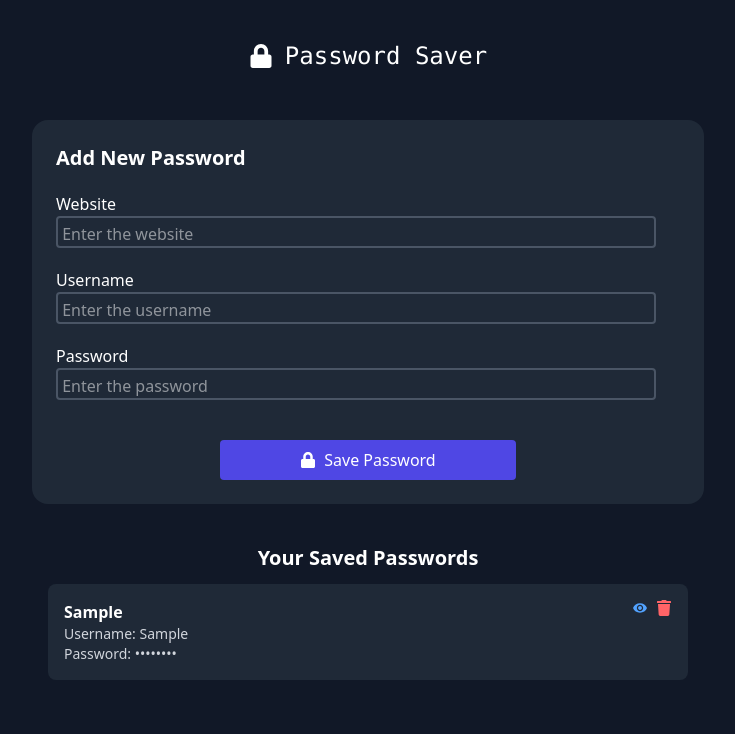
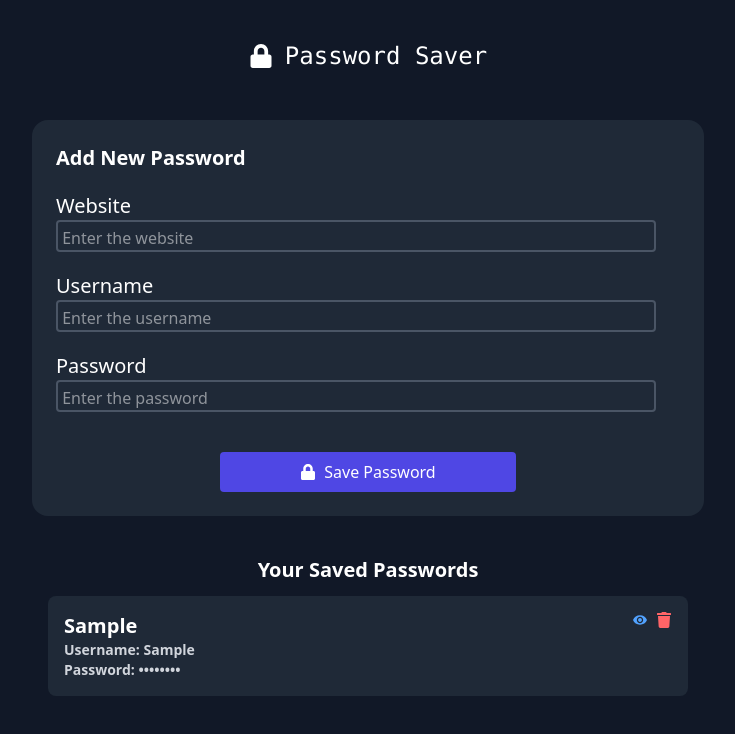
Before and after one commit to ad1tyaydv/password-saver, a React (Vite) app: page /passwords in a window 1280 px wide. Both pictures are taken after typing "Sample", "Sample", "Sample123" into the empty fields and a click on the button "Save Password". Shown: the top 734 px of the page, without its empty margins (272-1007 px from the left). Built offline with nearby package versions, Linux system fonts and the light colour scheme.

Commit message:
new commit

```diff
--- a/src/components/login.jsx
+++ b/src/components/login.jsx
@@ -20,7 +20,7 @@ function Login ({onSwitch}) {
 };
 
     return (
-        <div className="min-h-screen bg-blue-300 flex items-center justify-center">
+        <div className="min-h-screen bg-[#111827] flex items-center justify-center">
             <div className="bg-white p-8 rounded-2xl shadow-lg w-full max-w-md">
                 <h2 className="text-3xl font-bold text-center mb-6">Login</h2>
 
--- a/src/components/passpage.jsx
+++ b/src/components/passpage.jsx
@@ -74,7 +74,7 @@ function Passpage() {
                     Add New Password
                 </span>
                 <div className="pt-5">
-                    <label className="block">Website</label>
+                    <label className="block text-xl">Website</label>
                     <input
                         type="text"
                         value={website}
@@ -84,7 +84,7 @@ function Passpage() {
                     />
                 </div>
                 <div className="pt-5">
-                    <label className="block">Username</label>
+                    <label className="block text-xl">Username</label>
                     <input
                         type="text"
                         value={username}
@@ -94,7 +94,7 @@ function Passpage() {
                     />
                 </div>
                 <div className="pt-5">
-                    <label className="block">Password</label>
+                    <label className="block text-xl">Password</label>
                     <input
                         type="password"
                         value={password}
@@ -126,9 +126,9 @@ function Passpage() {
                             <div key={pwd.id} className="bg-[#1f2937] p-4 rounded-lg text-white">
                                 <div className="flex justify-between items-start">
                                     <div>
-                                        <div className="font-bold">{pwd.website}</div>
-                                        <div className="text-sm text-gray-300">Username: {pwd.username}</div>
-                                        <div className="text-sm text-gray-300">
+                                        <div className="font-bold text-xl">{pwd.website}</div>
+                                        <div className="text-sm text-gray-300 font-bold">Username: {pwd.username}</div>
+                                        <div className="text-sm text-gray-300 font-bold">
                                             Password: {visiblePasswords[pwd.id] ? (
                                                 <span className="text-green-300">{pwd.password}</span>
                                             ) : (
```
